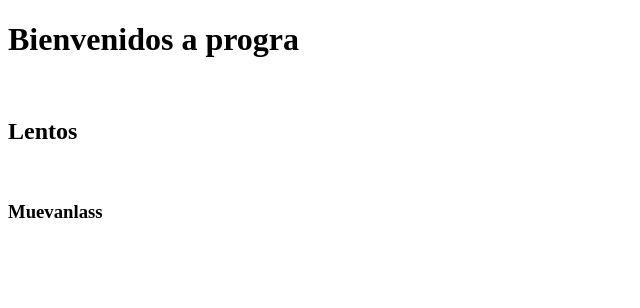
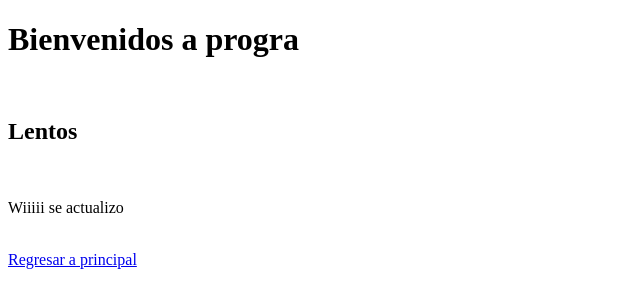
Before and after one commit to MaxiDanM/4IV7_PSW_DanielMoralesMaximiliano, a plain HTML site: page 02HTML/index.html in a window 1280 px wide. Shown: the whole page, without its empty margins (0-640 px from the left). Drawn offline with Linux system fonts and the light colour scheme.

Commit message:
Asi sabre de sus trampas

```diff
--- a/02HTML/index.html
+++ b/02HTML/index.html
@@ -11,7 +11,9 @@
     <br>
     <h2>Lentos</h2>
     <br>
-    <h3>Muevanlass</h3>
+    <p>Wiiiii se actualizo</p>
+    <br>
+    <a href="index.html">Regresar a principal</a>
 
 </body>
 </html>
```
